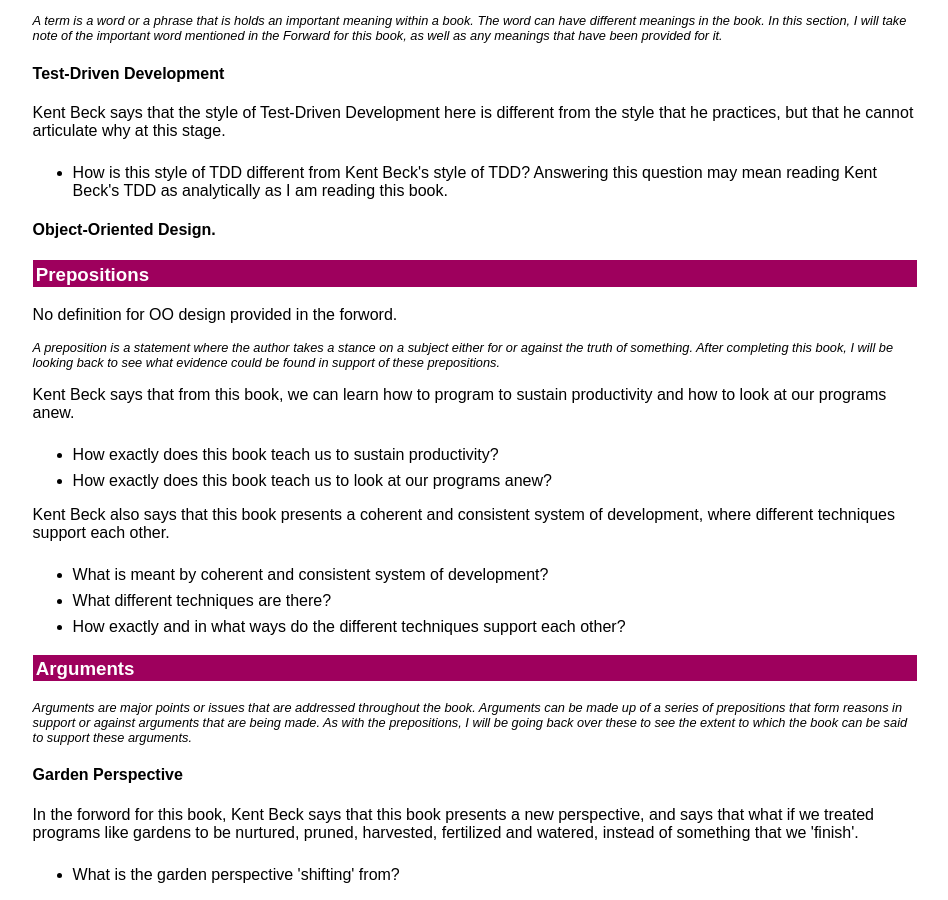
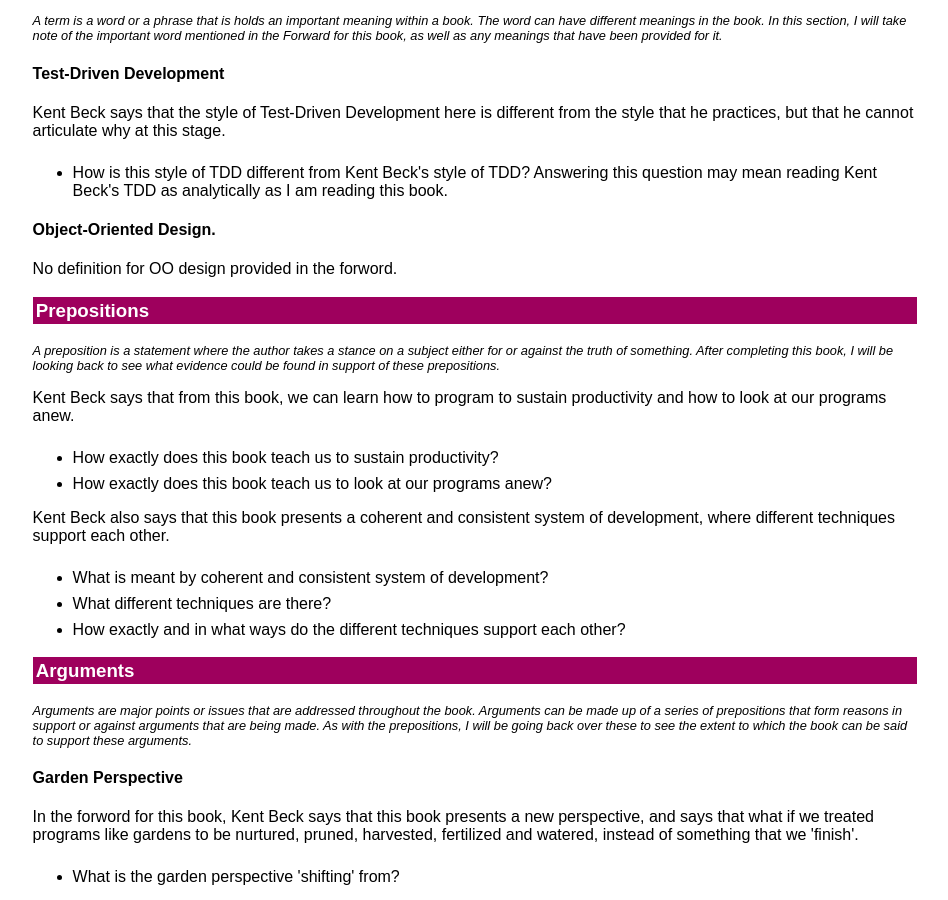
Before and after one commit to Becca9941/Becca9941.github.io, a Jekyll site: the page built from _posts/2019-07-27-reading-notes-on-growing-oo-software-guided-by-tests.html, in a window 1280 px wide and 900 px high, scrolled down 524 px. Shown: the whole window, without its empty margins (165-1113 px from the left). Built offline with Jekyll 4.4.1, drawn with Linux system fonts in a browser that asks for light colours; part of the change alters nothing that is shown.

Commit message:
moved wrongly placed paragraph

```diff
--- a/_posts/2019-07-27-reading-notes-on-growing-oo-software-guided-by-tests.html
+++ b/_posts/2019-07-27-reading-notes-on-growing-oo-software-guided-by-tests.html
@@ -42,9 +42,9 @@ stage.</p>
 
 <h4>Object-Oriented Design.</h4>
 
+<p>No definition for OO design provided in the forword.</p>
+
 <h3 class="stand-out-title">Prepositions</h3>
-
-<p>No definition for OO design provided in the forword.</p>
 
 <p class="note">A preposition is a statement where the author takes a stance on a subject
 either for or against the truth of something. After completing this book, I will
```
